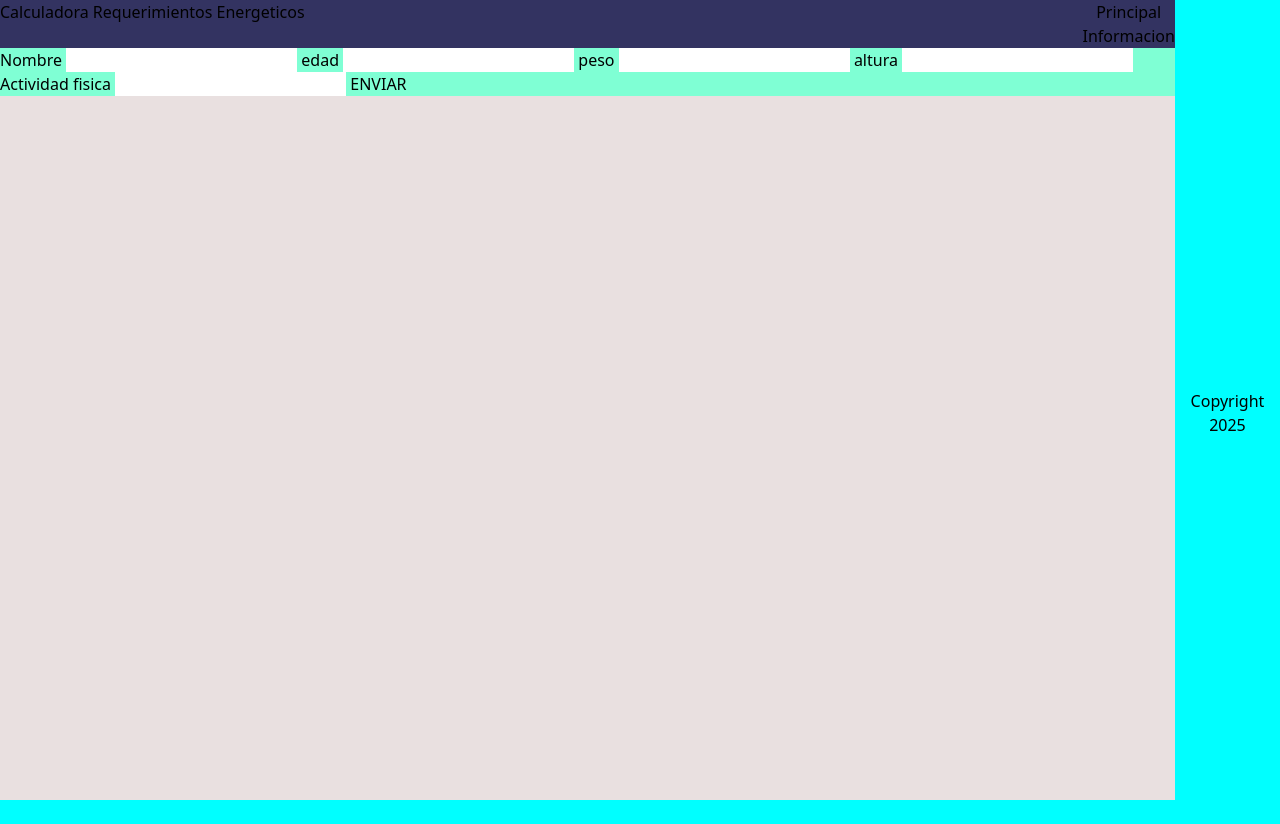
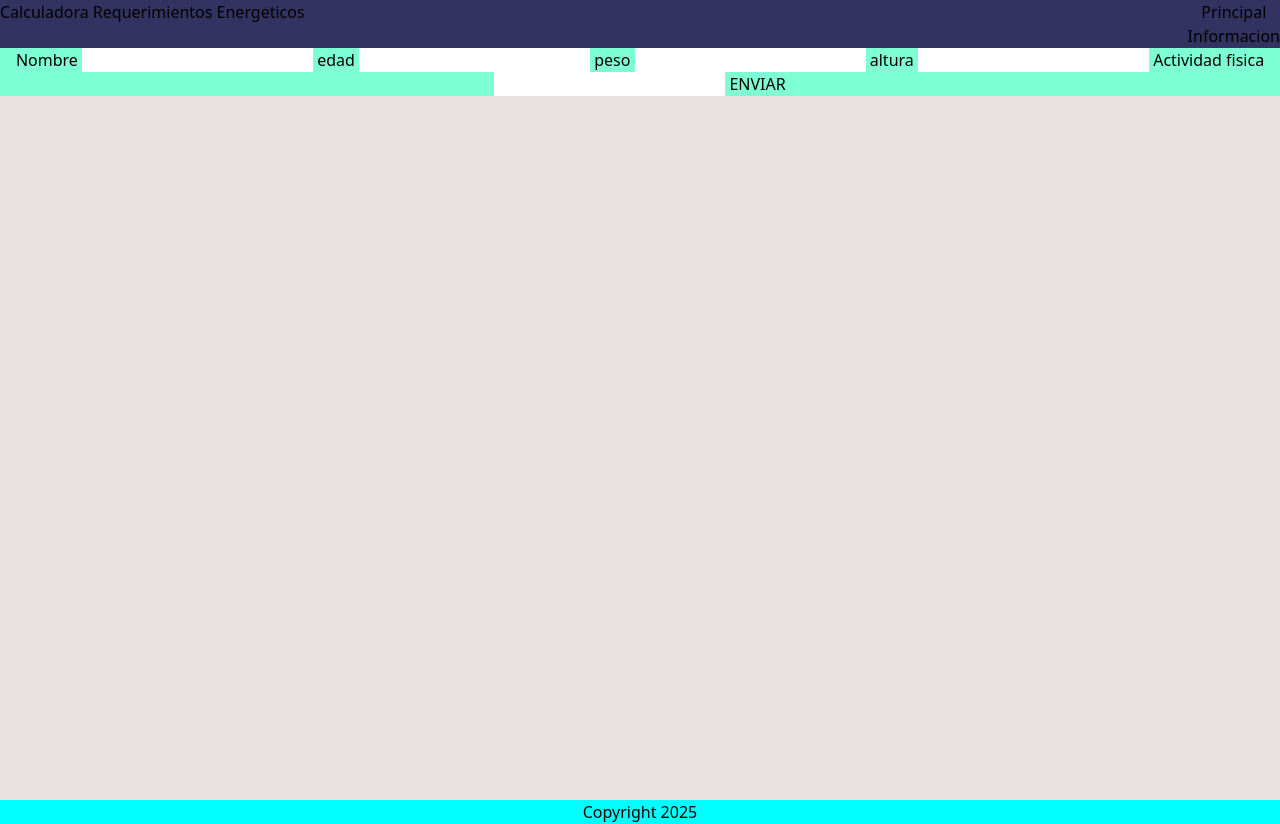
Before and after one commit to guz2001/Calcu_Req_Ener, a website: page index.html in a window 1280 px wide. Before the commit the page ends 800 px from the top, so only its background shows below. Drawn offline with nearby package versions, Linux system fonts and the light colour scheme.

Commit message:
se organizo el footer hacia abajo

```diff
--- a/index.html
+++ b/index.html
@@ -48,11 +48,12 @@
 
             </div>
         </main>
-        <footer id="footer">
+    <footer >
             <h3>Copyright 2025</h3>
-        </footer>
+    </footer>
 
     </div>
     <script src="app.js"></script>
+
 </body>
 </html>
--- a/style.css
+++ b/style.css
@@ -1,8 +1,11 @@
 body{
     background-color: aqua;
-    display: flex;
+    display: flexbox;
     justify-content: center;
     align-items: center;
+    text-align: center;
+    width: 100%;
+    flex-direction: column;
 
 }
 
@@ -10,10 +13,9 @@ body{
 
     background-color: rgb(233, 224, 224);
     max-width: 80%;
-    max-height: 60%;
-    max-width: 800px;
-    max-height: 640px;
+    max-height: 80%;
     min-height: 100vh;
+    flex-grow: 1;
 
  }
 
@@ -33,11 +35,15 @@ body{
     gap:10px;
 }
 
-#footer{
+h3{
     text-align: center;
-    margin-top: 25px;
+    align-items: center;
+    display:flex;
+    justify-content:space-around;
 }
 
-#nombre{
-    border-color: black;
+footer{
+    display: flex;
+    justify-content: center;
+    align-items: center;
 }
```
